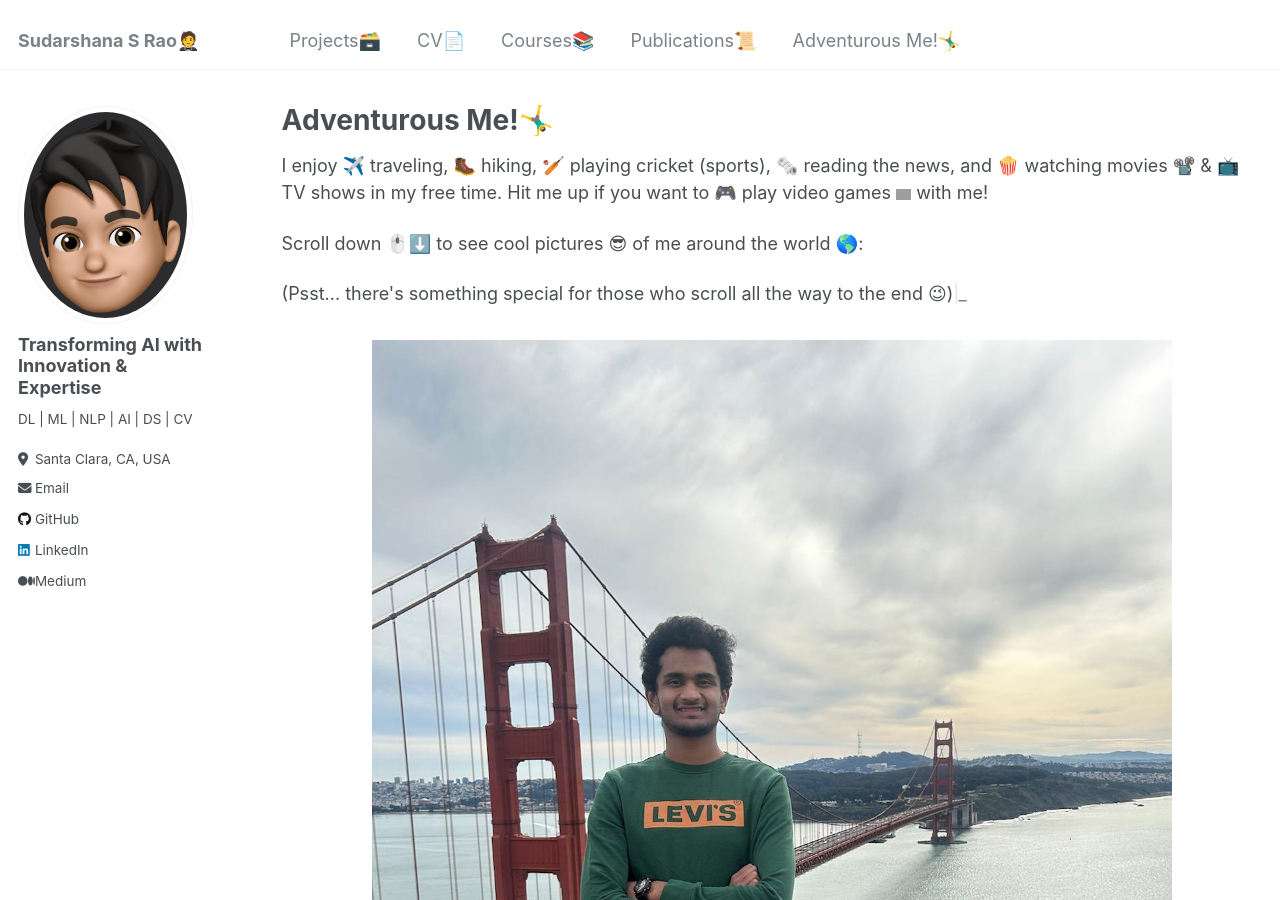
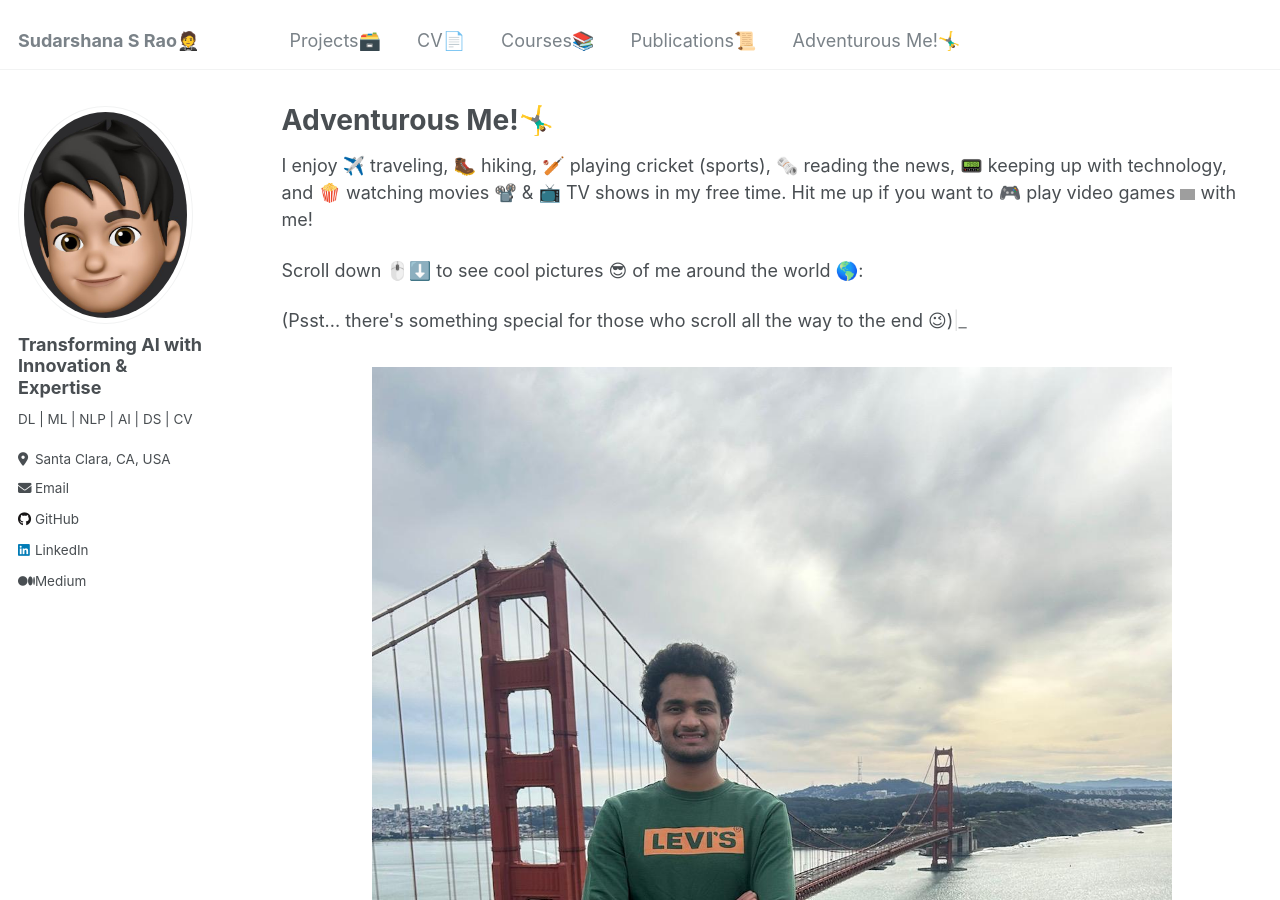
Before and after one commit to SudarshanaSRao/SudarshanaSRao.github.io, a Jekyll site: the page built from _pages/personal.md, in a window 1280 px wide and 900 px high. Built offline with Jekyll 4.4.1, drawn with Linux system fonts in a browser that asks for light colours; grey boxes are pictures that could not be loaded.

Commit message:
Update personal.md

```diff
--- a/_pages/personal.md
+++ b/_pages/personal.md
@@ -9,7 +9,7 @@
 
 {% include base_path %}
 
-I enjoy ✈️ traveling, 🥾 hiking, 🏏 playing cricket (sports), 🗞️ reading the news, and 🍿 watching movies 📽️ & 📺 TV shows in my free time. Hit me up if you want to 🎮 play video games <img src="https://cdn3.emoji.gg/emojis/3139_Xbox.png" width="15px" height="15px" alt="Xbox"> with me!
+I enjoy ✈️ traveling, 🥾 hiking, 🏏 playing cricket (sports), 🗞️ reading the news, 📟 keeping up with technology, and 🍿 watching movies 📽️ & 📺 TV shows in my free time. Hit me up if you want to 🎮 play video games <img src="https://cdn3.emoji.gg/emojis/3139_Xbox.png" width="15px" height="15px" alt="Xbox"> with me!
 
 Scroll down 🖱️⬇️ to see cool pictures 😎 of me around the world 🌎:
 
```
